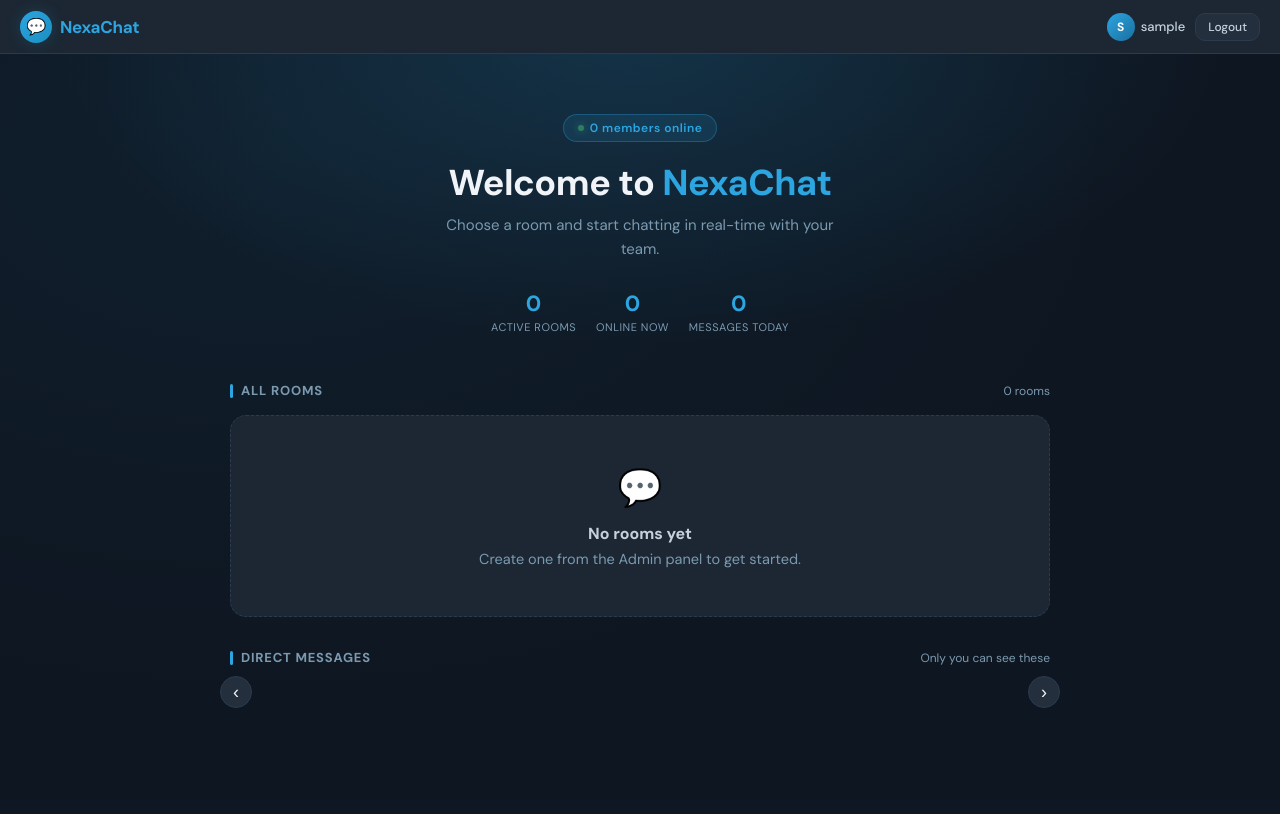
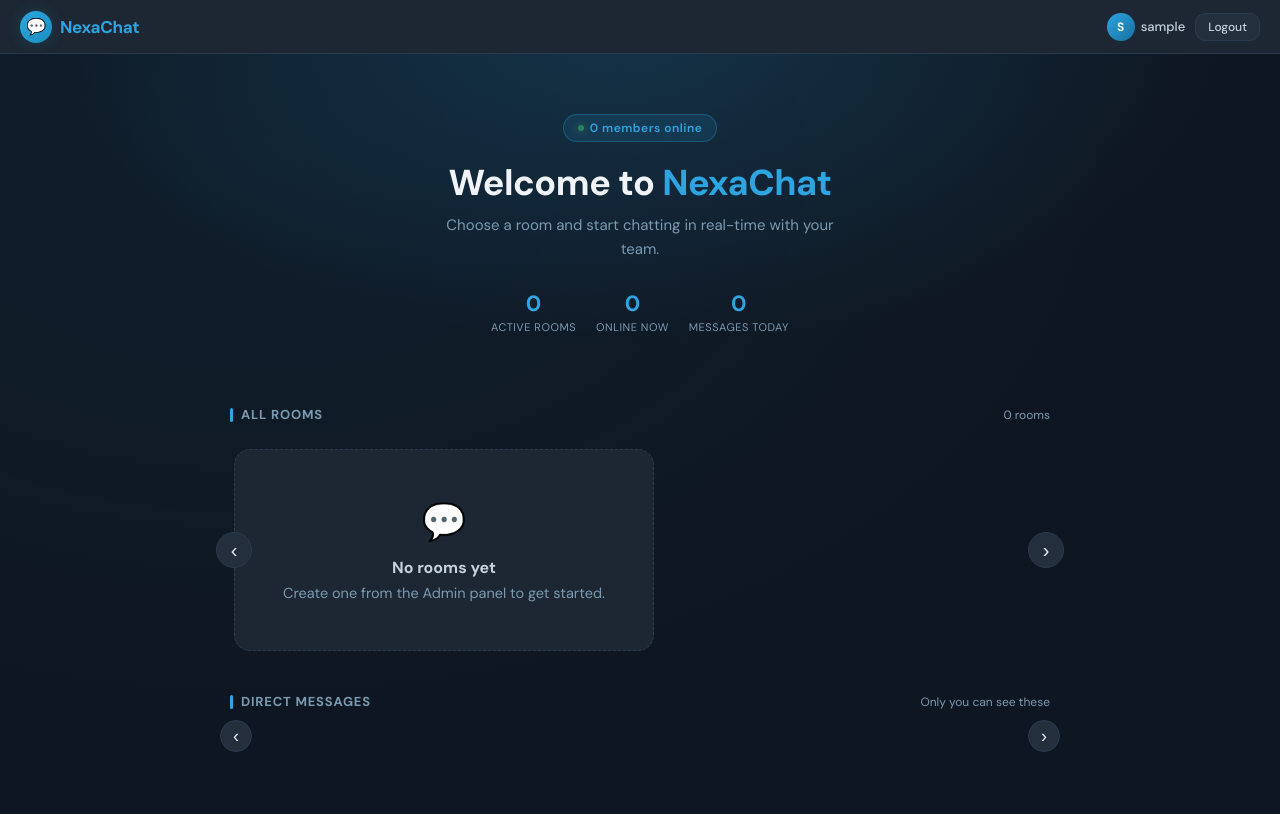
Before and after one commit to MNR-Tushar/django-realtime-chat, a Django app: page / in a window 1280 px wide. Before the commit the page ends 708 px from the top, so only its background shows below. Run offline with Django 5.2, Linux system fonts and the light colour scheme; the visitor is signed in with stand-in values (Sample User, id 1); data comes from the database, SQL or seed files in the repository; data that the repository does not hold is empty.

Commit message:
add slideshow in all room

```diff
--- a/templates/chat/index.html
+++ b/templates/chat/index.html
@@ -381,6 +381,142 @@
   display: flex !important;
 }
 
+/* ── Rooms Slideshow ── */
+.rooms-slideshow-container {
+  position: relative;
+  margin-bottom: 28px;
+}
+.rooms-slideshow {
+  display: flex;
+  gap: 16px;
+  overflow-x: auto;
+  scroll-snap-type: x mandatory;
+  scroll-behavior: smooth;
+  padding: 10px 4px;
+  scrollbar-width: none;
+  -ms-overflow-style: none;
+}
+.rooms-slideshow::-webkit-scrollbar {
+  display: none;
+}
+.room-slide {
+  flex-shrink: 0;
+  width: 200px;
+  background: linear-gradient(145deg, #1c2733 0%, #1a2330 100%);
+  border: 1px solid #2b3a4d;
+  border-radius: 18px;
+  padding: 16px;
+  text-decoration: none;
+  color: #f0f4f8;
+  transition: all 0.25s cubic-bezier(0.4,0,0.2,1);
+  scroll-snap-align: start;
+  position: relative;
+}
+.room-slide:hover {
+  transform: translateY(-4px);
+  border-color: #2ca5e0;
+  box-shadow: 0 12px 32px rgba(44,165,224,0.15);
+}
+.room-slide-header {
+  display: flex;
+  align-items: flex-start;
+  justify-content: space-between;
+  margin-bottom: 12px;
+}
+.room-slide-icon {
+  width: 48px;
+  height: 48px;
+  border-radius: 14px;
+  display: flex;
+  align-items: center;
+  justify-content: center;
+  font-size: 22px;
+  flex-shrink: 0;
+}
+.room-slide-icon img {
+  width: 100%;
+  height: 100%;
+  object-fit: cover;
+  border-radius: 14px;
+}
+.room-slide-unread {
+  min-width: 20px;
+  height: 20px;
+  padding: 0 6px;
+  background: var(--red);
+  color: #fff;
+  font-size: 11px;
+  font-weight: 700;
+  border-radius: 10px;
+  display: flex;
+  align-items: center;
+  justify-content: center;
+}
+.room-slide-name {
+  font-size: 15px;
+  font-weight: 700;
+  color: #f0f4f8;
+  margin-bottom: 6px;
+  white-space: nowrap;
+  overflow: hidden;
+  text-overflow: ellipsis;
+}
+.room-slide-desc {
+  font-size: 12px;
+  color: var(--muted);
+  line-height: 1.4;
+  margin-bottom: 14px;
+  display: -webkit-box;
+  -webkit-line-clamp: 2;
+  line-clamp: 2;
+  -webkit-box-orient: vertical;
+  overflow: hidden;
+}
+.room-slide-footer {
+  display: flex;
+  align-items: center;
+  justify-content: space-between;
+  padding-top: 12px;
+  border-top: 1px solid rgba(43,58,77,0.5);
+}
+.room-slide-members {
+  font-size: 12px;
+  color: var(--muted);
+}
+.room-slide-arrow {
+  font-size: 18px;
+  color: var(--primary);
+  transition: transform 0.2s;
+}
+.room-slide:hover .room-slide-arrow {
+  transform: translateX(3px);
+}
+.rooms-slide-btn {
+  position: absolute;
+  top: 50%;
+  transform: translateY(-50%);
+  width: 36px;
+  height: 36px;
+  border-radius: 50%;
+  background: var(--surface2);
+  border: 1px solid var(--border);
+  color: var(--text);
+  font-size: 20px;
+  display: flex;
+  align-items: center;
+  justify-content: center;
+  cursor: pointer;
+  transition: all 0.2s;
+  z-index: 2;
+}
+.rooms-slide-btn:hover {
+  background: var(--primary);
+  border-color: var(--primary);
+  color: #fff;
+}
+.rooms-slide-prev { left: -14px; }
+.rooms-slide-next { right: -14px; }
+
 /* ── DM Slideshow (Auto Carousel) ── */
 .dm-slideshow-container {
   position: relative;
@@ -606,46 +742,35 @@
     {% endif %}
     {% endwith %}
 
-    {# ── All Public Rooms ── #}
-    <div class="section-header" style="margin-top:8px;">
+    {# ── All Public Rooms Slideshow ── #}
+    <div class="section-header" style="margin-top:32px;">
       <div class="section-title">All Rooms</div>
       <span style="font-size:12px;color:var(--muted);">{{ rooms.count }} room{% if rooms.count != 1 %}s{% endif %}</span>
     </div>
 
-    <div class="rooms-grid" id="publicRoomsGrid">
+    <div class="rooms-slideshow-container">
+      <div class="rooms-slideshow" id="roomsSlideshow">
         {% for item in public_rooms_data %}
           {% cycle 'icon-blue' 'icon-red' 'icon-green' 'icon-purple' 'icon-yellow' 'icon-pink' as icon_class silent %}
           {% cycle '💬' '🔥' '🛠️' '🎯' '🌟' '⚡' as room_icon silent %}
-        <a href="{% url 'chat:room' item.room.slug %}" class="room-card{% if forloop.counter > 6 %} extra-item{% endif %}">
-          <div class="room-top">
-            <div class="room-icon-wrap {{ icon_class }}">
+          <a href="{% url 'chat:room' item.room.slug %}" class="room-slide">
+            <div class="room-slide-header">
+              <div class="room-slide-icon {{ icon_class }}">
                 {% if item.room.avatar %}
-                <img src="{{ item.room.avatar.url }}" alt="{{ item.room.name }}" style="width: 100%; height: 100%; object-fit: cover; border-radius: 14px;">
+                  <img src="{{ item.room.avatar.url }}" alt="{{ item.room.name }}">
                 {% else %}
                   {{ room_icon }}
                 {% endif %}
               </div>
-            <div class="room-tags">
-              <span class="room-tag tag-active">Active</span>
               {% if item.unread > 0 %}
-                <span class="unread-badge">{{ item.unread }}</span>
+                <span class="room-slide-unread">{{ item.unread }}</span>
               {% endif %}
             </div>
-          </div>
-          <div>
-            <p class="room-name"># {{ item.room.name }}</p>
-            <p class="room-desc">{{ item.room.description|default:"Start chatting..." }}</p>
-          </div>
-          <div class="room-footer">
-            <div class="room-members">
-              <div class="member-dots">
-                {% for member in item.room.members.all|slice:":3" %}
-                  <div class="member-dot md{{ forloop.counter }}">{{ member.username|first|upper }}</div>
-                {% endfor %}
-              </div>
-              {{ item.room.members.count }} member{% if item.room.members.count != 1 %}s{% endif %}
-            </div>
-            <span class="room-arrow">→</span>
+            <div class="room-slide-name">{{ item.room.name }}</div>
+            <div class="room-slide-desc">{{ item.room.description|default:"Start chatting..."|truncatechars:40 }}</div>
+            <div class="room-slide-footer">
+              <span class="room-slide-members">👥 {{ item.room.members.count }}</span>
+              <span class="room-slide-arrow">→</span>
             </div>
           </a>
         {% empty %}
@@ -656,11 +781,9 @@
           </div>
         {% endfor %}
       </div>
-    {% if public_rooms_data|length > 6 %}
-      <button class="show-more-btn" onclick="toggleSection('publicRoomsGrid', this)">
-        Show {{ public_rooms_data|length|add:"-6" }} more room{{ public_rooms_data|length|add:"-6"|pluralize }} <span class="arrow">▼</span>
-      </button>
-    {% endif %}
+      <button class="rooms-slide-btn rooms-slide-prev" onclick="moveRoomsSlide(-1)">‹</button>
+      <button class="rooms-slide-btn rooms-slide-next" onclick="moveRoomsSlide(1)">›</button>
+    </div>
 
     {# ── My Private Groups (member) ── #}
     {% if private_groups_data %}
@@ -899,6 +1022,30 @@ function moveSlide(direction) {
   const slideWidth = slides[0].offsetWidth + 10; // width + gap
   slideshow.scrollTo({
     left: slideIndex * slideWidth,
+    behavior: 'smooth'
+  });
+}
+
+// ── Rooms Slideshow Navigation ─────────────────────────────────────────
+let roomsSlideIndex = 0;
+
+function moveRoomsSlide(direction) {
+  const slideshow = document.getElementById('roomsSlideshow');
+  if (!slideshow) return;
+
+  const slides = slideshow.querySelectorAll('.room-slide');
+  if (slides.length === 0) return;
+
+  roomsSlideIndex += direction;
+
+  // Loop around
+  if (roomsSlideIndex < 0) roomsSlideIndex = slides.length - 1;
+  if (roomsSlideIndex >= slides.length) roomsSlideIndex = 0;
+
+  // Scroll to the slide
+  const slideWidth = slides[0].offsetWidth + 16; // width + gap
+  slideshow.scrollTo({
+    left: roomsSlideIndex * slideWidth,
     behavior: 'smooth'
   });
 }
```
Lines whose indentation alone changed are shown as unchanged.
